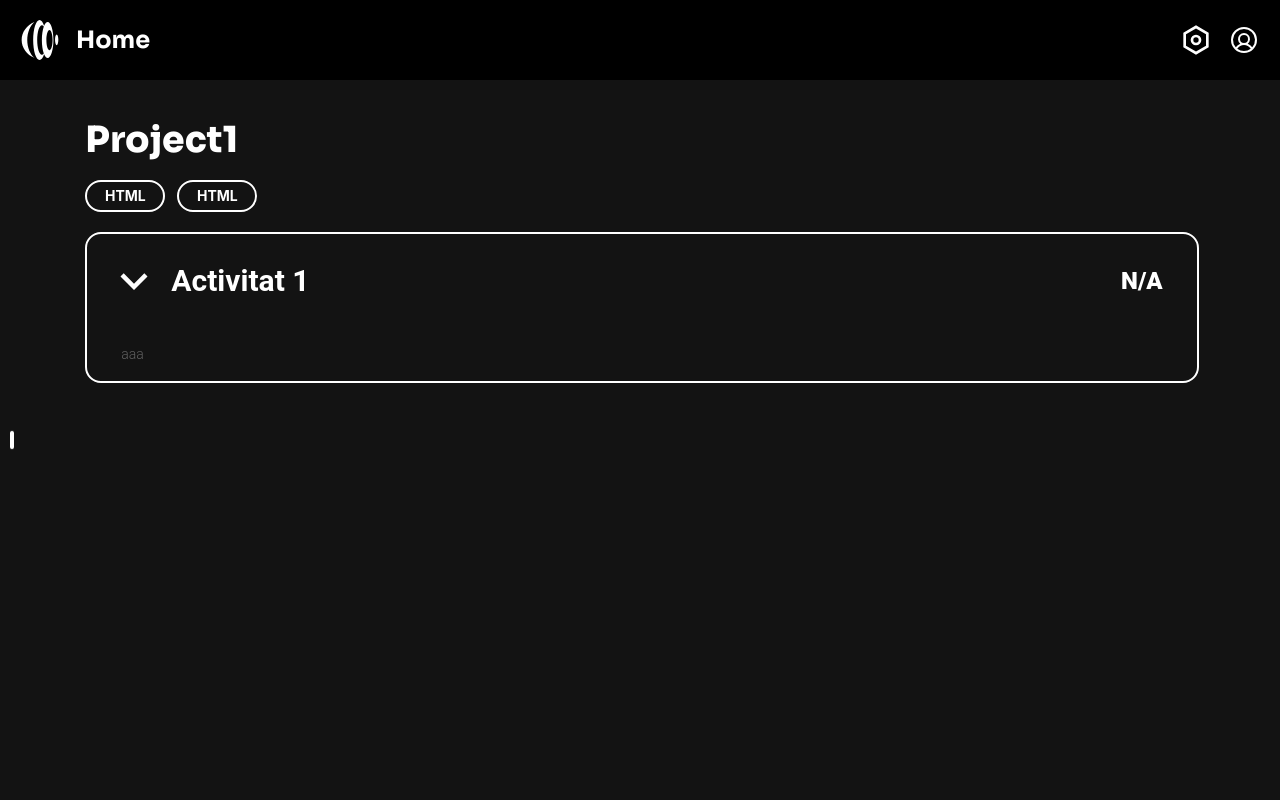
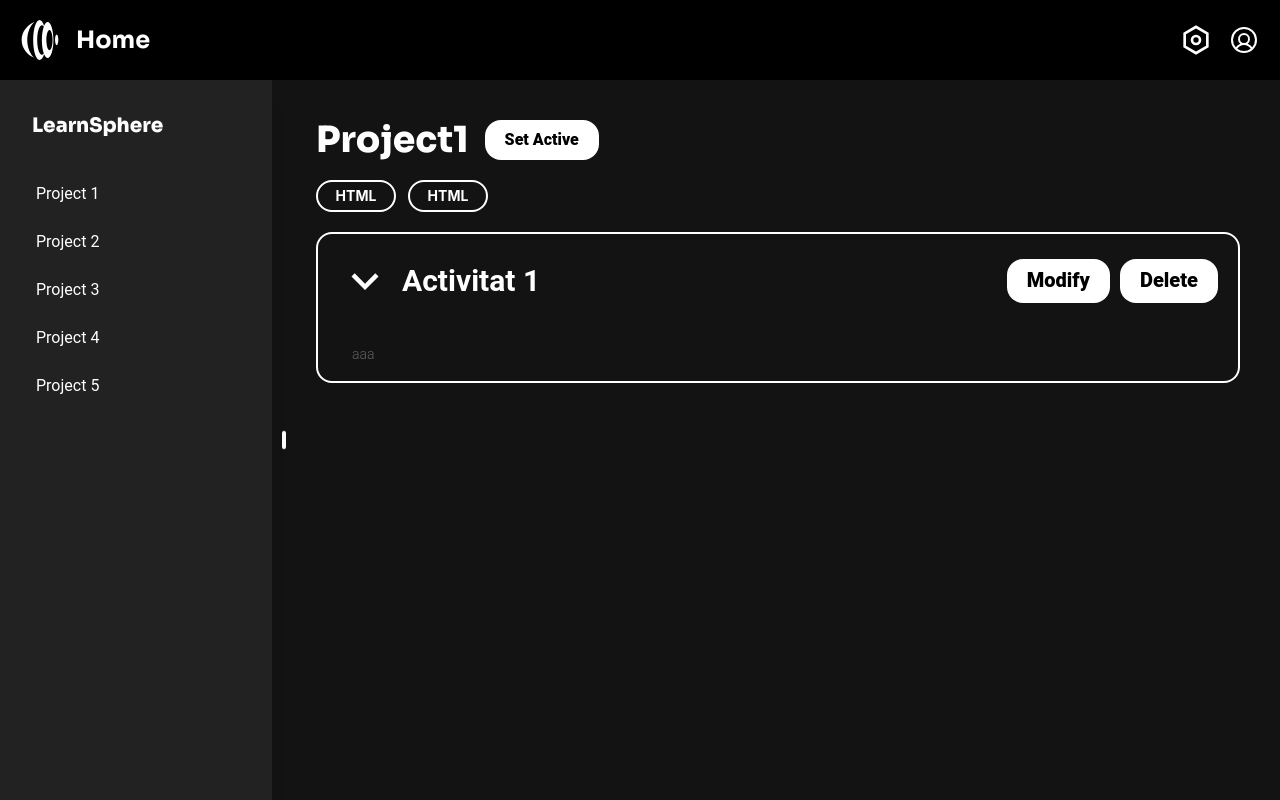
Before and after one commit to arcedo/LearnSphere, a React (Vite) app in the folder client/: page / in a window 1280 px wide. Built offline with nearby package versions, Linux system fonts and the light colour scheme; sample sign-in values are in the browser's storage.

Commit message:
[ADD] diferent elements on the page for students and teachers

```diff
--- a/client/src/components/MyButton.jsx
+++ b/client/src/components/MyButton.jsx
@@ -28,8 +28,8 @@ const MyButton = ({ onButtonClick }) => {
       >
         <div className="flex items-center justify-center" style={{ opacity: 1 }}>
           <div className="flex h-6 w-6 flex-col items-center">
-            <div className={`h-5 w-1 rounded-tl-full rounded-tr-full rounded-br-full bg-white ${isHovered ? 'rotate-hover-1' : 'rotate-unhover-1'} ${isClicked && isHovered ? 'rotate-hover-1-click' : ''}`}></div>
-            <div className={`h-5 w-1 rounded-bl-full rounded-br-full rounded-tr-full bg-white ${isHovered ? 'rotate-hover-2' : 'rotate-unhover-2'} ${isClicked && isHovered ? 'rotate-hover-2-click' : ''}`}></div>
+            <div className={`h-5 w-1 rounded-tl-full rounded-tr-full rounded-br-full bg-white ${isHovered ? 'rotate-hover-1' : 'rotate-unhover-1'} ${!isClicked && isHovered ? 'rotate-hover-1-click' : ''}`}></div>
+            <div className={`h-5 w-1 rounded-bl-full rounded-br-full rounded-tr-full bg-white ${isHovered ? 'rotate-hover-2' : 'rotate-unhover-2'} ${!isClicked && isHovered ? 'rotate-hover-2-click' : ''}`}></div>
           </div>
         </div>
       </span>
--- a/client/src/pages/Home.jsx
+++ b/client/src/pages/Home.jsx
@@ -7,13 +7,14 @@ import {
     Accordion,
     AccordionHeader,
     AccordionBody,
+    button,
 } from "@material-tailwind/react";
 
 import { getLoggedUser } from '../utils/auth';
 
 function Home() {
 
-    const [isSidebarOpen, setSidebarOpen] = useState(false);
+    const [isSidebarOpen, setSidebarOpen] = useState(true);
     const pullSidebar = () => {
         setSidebarOpen(!isSidebarOpen);
     };
@@ -51,13 +52,30 @@ function Home() {
             <Sidebar isOpen={isSidebarOpen} onClose={() => setSidebarOpen(false)} listContent={exampleList} />
             <MyButton onButtonClick={pullSidebar} />
             <div className='w-11/12 mx-auto pl-5 pr-10 py-10'>
-                <div className='flex items-center gap-4'>
+                <div className={`${getLoggedUser().type === 'student' ? 'justify-between':''} flex items-center gap-4`}>
                     <h4 className='font-sora text-4xl font-extrabold'>Project1</h4>
+                    {getLoggedUser().type === 'student' ? <strong className='text-3xl font-sans font-extrabold'>N/A</strong> : <button className='bg-white text-black rounded-2xl px-5 py-2 font-sans font-extrabold'> Set Active</button>}
                 </div>
                 <div className='flex items-center gap-3 flex-wrap w-1/2 pt-5 pb-5'>
                     <Skills skillName='HTML' globalPercentage='50%' />
                     <Skills skillName='HTML' globalPercentage='50%' />
+                    {
+                        getLoggedUser().type === 'teacher' ?
+                            <button className='bg-white text-black rounded-2xl px-5 py-2 font-sans font-extrabold'>Add</button>
+                        : null
+                    }
+                    {
+                        getLoggedUser().type === 'teacher' ?
+                            <button className='bg-white text-black rounded-2xl px-5 py-2 font-sans font-extrabold'>Modify</button>
+                        : null
+                    }
                 </div>
+                {getLoggedUser().type === 'teacher' ?
+                    <div className='flex justify-end items-center pb-3'>
+                        <button className='bg-white text-black rounded-2xl px-5 py-2 font-sans font-extrabold'>Add</button>
+                    </div>
+                    :null
+                }
                 <Accordion  open={open === 1} className='border-2 border-white rounded-2xl px-5'>
                     <AccordionHeader id='accordion' onClick={() => handleOpen(1)} className='py-5 border-none flex justify-between items-center text-white hover:text-gray-200'>
                         <div className='flex items-center gap-2.5'>
@@ -66,9 +84,13 @@ function Home() {
                             </svg>
                             <h5 className='text-3xl'>Activitat 1</h5>
                         </div>
-                        <div>
+                        {getLoggedUser().type === 'student' ?
                             <strong className='pr-3.5 text-2xl'>N/A</strong>
-                        </div>
+                            :<div className='flex items-center gap-2.5'>
+                                <button className='bg-white text-black rounded-2xl px-5 py-2 font-sans font-extrabold'>Modify</button>
+                                <button className='bg-white text-black rounded-2xl px-5 py-2 font-sans font-extrabold'>Delete</button>
+                            </div>
+                        }
                     </AccordionHeader>
                     <AccordionBody className='grid grid-cols-2 px-3.5'>
                         <div className='w-1/2'>
--- a/client/src/pages/Settings.jsx
+++ b/client/src/pages/Settings.jsx
@@ -3,7 +3,7 @@ import Header from "../components/Header";
 import Sidebar from "../components/Sidebar";
 import MyButton from '../components/MyButton';
 export default function Settings() {
-    const [isSidebarOpen, setSidebarOpen] = useState(false);
+    const [isSidebarOpen, setSidebarOpen] = useState(true);
     const pullSidebar = () => {
         setSidebarOpen(!isSidebarOpen);
     };
```
